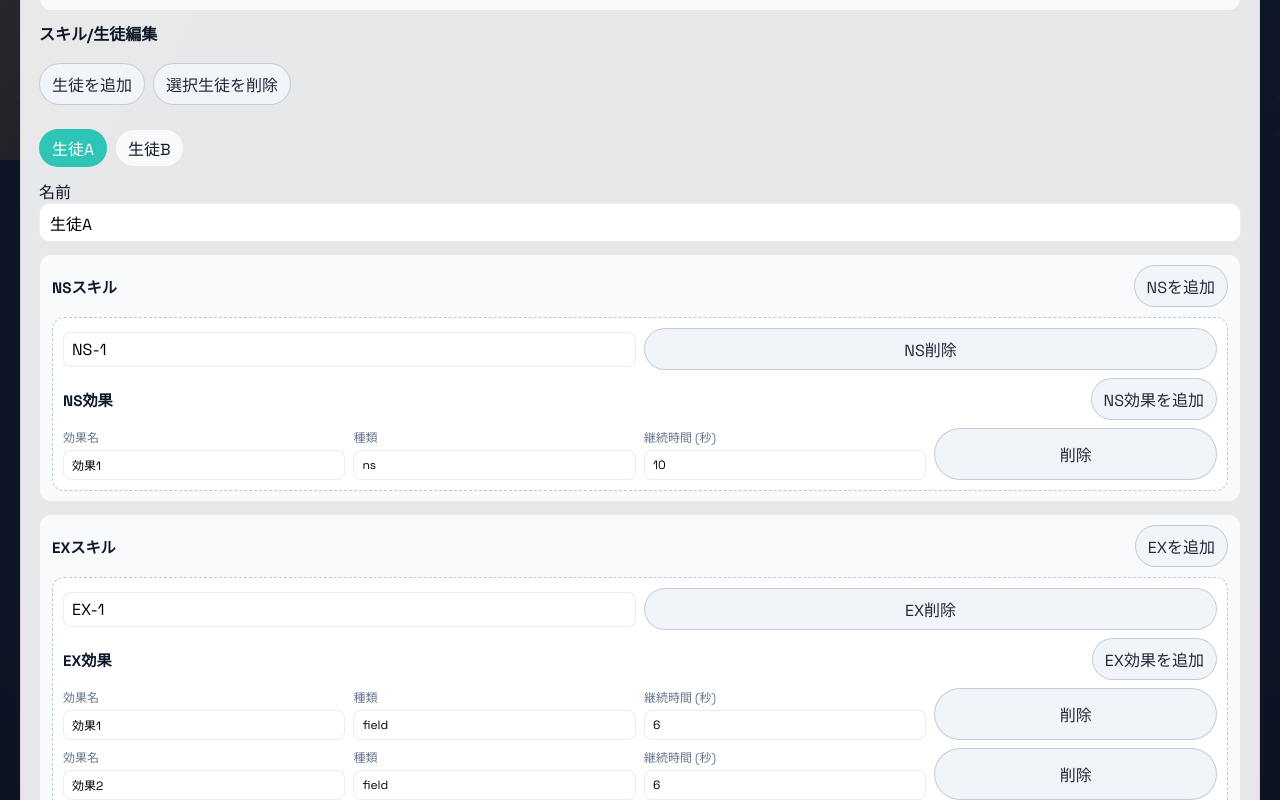
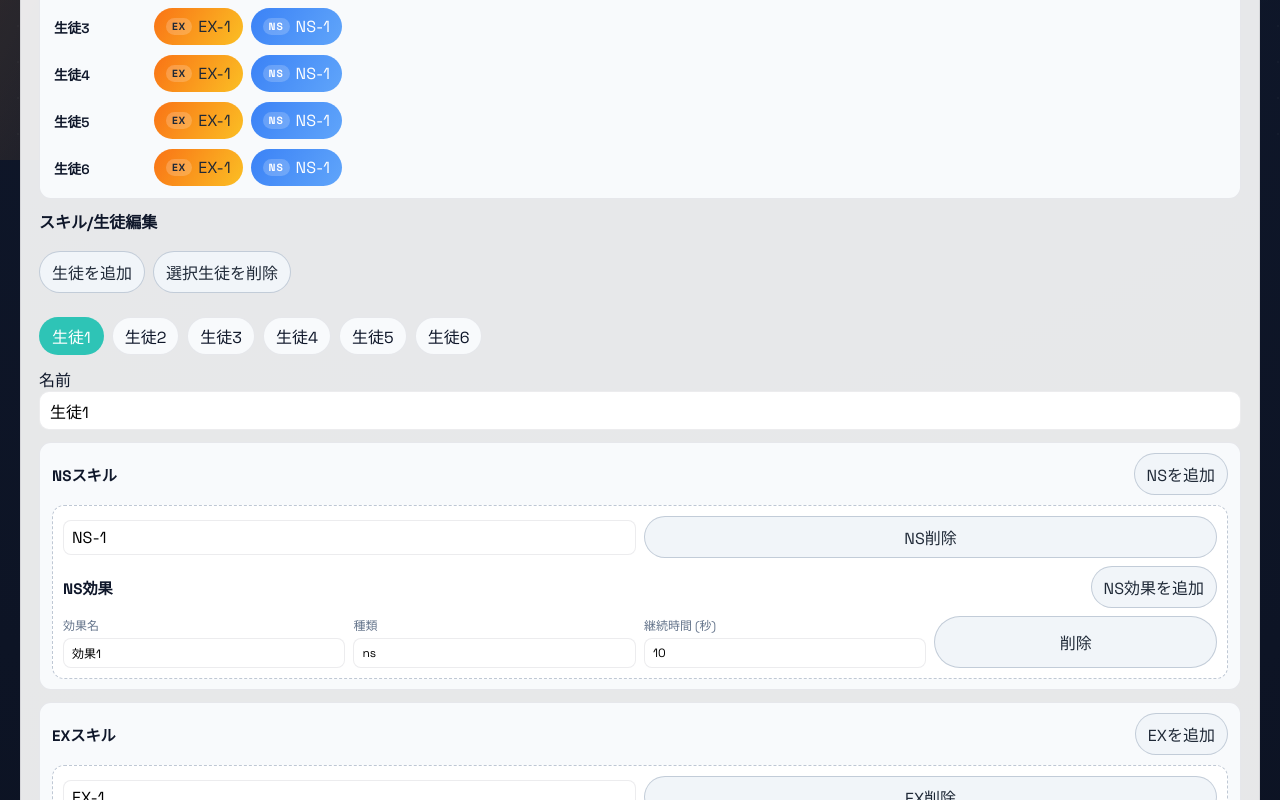
Before and after one commit to AbiraShiba/tl-puzzle, a React (Vite) app: page / in a window 1280 px wide. Shown: the part 640-1440 px from the top of the page. Built offline with nearby package versions, Linux system fonts and the light colour scheme.

Commit message:
🎨change default

```diff
--- a/src/App.tsx
+++ b/src/App.tsx
@@ -81,18 +81,19 @@ const BUFF_GAP = 4;
 const BUFF_TOP_OFFSET = NS_ROW_TOP + EX_HEIGHT + 8;
 const TRACK_PADDING_BOTTOM = 8;
 
-const defaultStudents: Student[] = [
-  {
-    id: "s.student_a",
-    name: "生徒A",
+const defaultStudents: Student[] = Array.from({ length: 6 }, (_, index) => {
+  const id = String(index + 1);
+  return {
+    id: `s.student_${id}`,
+    name: `生徒${id}`,
     ns: [
       {
-        id: "ns_student_a",
+        id: `ns_student_${id}`,
         name: "NS-1",
         stackGroup: "ns",
         buffs: [
           {
-            id: "ns_student_a_atk",
+            id: `ns_student_${id}_buff_1`,
             name: "効果1",
             kind: "buff",
             stat: "atk",
@@ -105,11 +106,11 @@ const defaultStudents: Student[] = [
     ],
     ex: [
       {
-        id: "ex_student_a_1",
+        id: `ex_student_${id}_1`,
         name: "EX-1",
         buffs: [
           {
-            id: "ex_student_a_atk",
+            id: `ex_student_${id}_buff_1`,
             name: "効果1",
             kind: "buff",
             stat: "atk",
@@ -117,59 +118,11 @@ const defaultStudents: Student[] = [
             duration: 6,
             stackGroup: "field",
           },
-          {
-            id: "ex_student_a_crit",
-            name: "効果2",
-            kind: "buff",
-            stat: "crit",
-            value: 0.2,
-            duration: 6,
-            stackGroup: "field",
-          },
         ],
       },
     ],
-  },
-  {
-    id: "s.student_b",
-    name: "生徒B",
-    ns: [
-      {
-        id: "ns_student_b",
-        name: "NS-1",
-        stackGroup: "ns",
-        buffs: [
-          {
-            id: "ns_student_b_atk",
-            name: "効果1",
-            kind: "buff",
-            stat: "atk",
-            value: 0.12,
-            duration: 12,
-            stackGroup: "ns",
-          },
-        ],
-      },
-    ],
-    ex: [
-      {
-        id: "ex_student_b_1",
-        name: "EX-1",
-        buffs: [
-          {
-            id: "ex_student_b_atk",
-            name: "効果1",
-            kind: "buff",
-            stat: "atk",
-            value: 0.2,
-            duration: 8,
-            stackGroup: "field",
-          },
-        ],
-      },
-    ],
-  },
-];
+  };
+});
 
 const formatTime = (value: number) =>
   `${value.toFixed(2).replace(/\.?0+$/, "")}s`;
@@ -519,7 +472,7 @@ export default function App() {
   );
   const [enemy, setEnemy] = useState({
     id: ENEMY_ID,
-    name: "敵",
+    name: "BOSS",
   });
   const [selectedEventId, setSelectedEventId] = useState<string | null>(null);
   const [selectedStudentId, setSelectedStudentId] = useState<string>(
```
